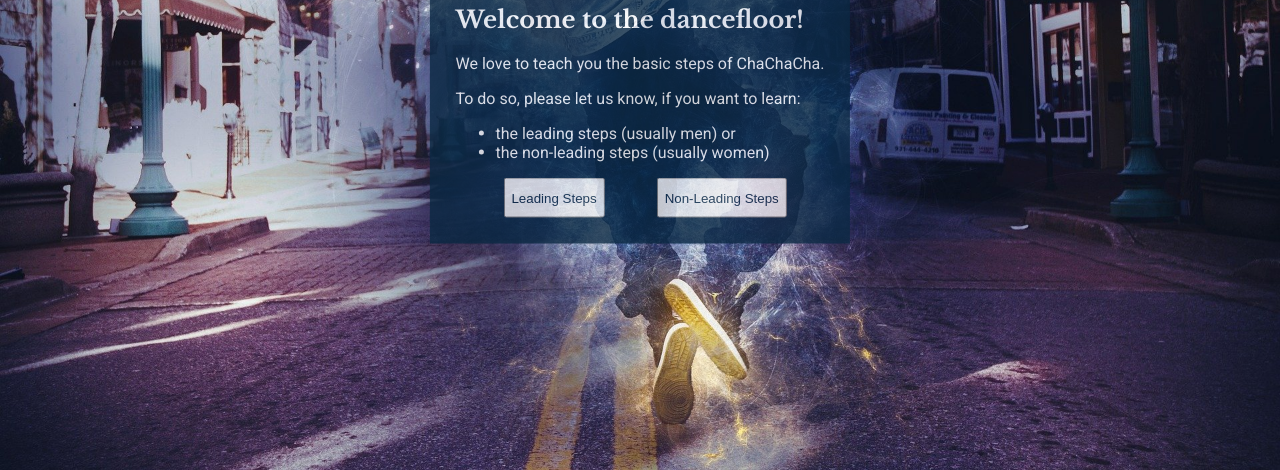
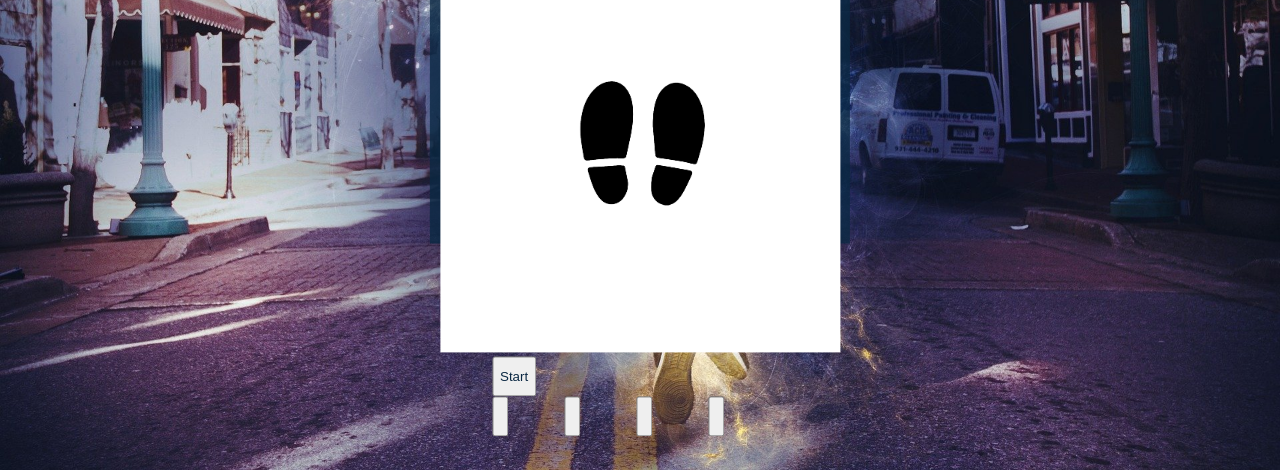
Before and after one commit to Code-Institute-Submissions/andreagorsche-chachach-_teacher_AugResub, a plain HTML site: page index.html in a window 1280 px wide. Shown: the part 330-800 px from the top of the page. Drawn offline with nearby package versions, Linux system fonts and the light colour scheme; files whose address does not match are found by name.

Commit message:
Add hidden dancefloors m/f and dancing step pics men

```diff
--- a/assets/css/style.css
+++ b/assets/css/style.css
@@ -29,7 +29,7 @@ li {
 }
 
 
-/*styling and positioning of intro box*/
+/*styling and positioning of intro box and dancefloor*/
 
 #intro {
     background-color: #0B2843;
@@ -42,8 +42,28 @@ li {
     padding: 2%;
 }
 
+.dancefloor{
+    height: 25rem;
+    width: 25rem;
+    position: absolute;
+    top: 50%;
+    left: 50%;
+    -ms-transform: translate(-50%, -50%);
+    transform: translate(-50%, -50%);
+    padding: 2%;
+}
+
+.dancefloor > img {
+    height: 25rem;
+    width: 25rem;
+}
+
 button {
     height: 5vh;
     color: #0B2843;
     margin-left: 13%;
 }
+
+.music {
+    display: block;
+}
--- a/assets/js/script.js
+++ b/assets/js/script.js
@@ -1,4 +1,8 @@
-leadingSteps(){
+loadLeadingSteps (){
+}
+
+
+startLeadingSteps(){
 
 }
 
--- a/index.html
+++ b/index.html
@@ -9,8 +9,10 @@
     <meta name="description" content="Learn the basic steps of ChaChaCha with the ChaChaCha Teacher">
     <meta name="keywords" content="chachacha, virtual dance class, learn basic dance steps, chachacha teacher, dance lesson online">
 
-    <!--stylesheet integration-->
+    <!--stylesheet and font awesome integration-->
     <link rel="stylesheet" href="assets/css/style.css">
+    <link rel="stylesheet" href="https://use.fontawesome.com/releases/v5.7.2/css/all.css" integrity="sha384-fnmOCqbTlWIlj8LyTjo7mOUStjsKC4pOpQbqyi7RrhN7udi9RwhKkMHpvLbHG9Sr" crossorigin="anonymous">
+
     <title>ChaChaCha Teacher</title>
 </head>
 <body>
@@ -27,7 +29,32 @@
 
     <!--initial user choice-->
     <button id="leading">Leading Steps</button>
-    <button id="leading">Non-Leading Steps</button>
+    <button id="nonleading">Non-Leading Steps</button>
+    </div>
+
+    <!--hidden dancefloor for men-->
+    <div class="dancefloor">
+        <h1>ChaChaCha Teacher</h1>
+        <img src="assets/images/dancingmen/stepsmen0.png">
+        <button id="startmen">Start</button>
+        <div class = music>
+            <button class="playpause" class="fa-solid fa-play-pause" title="Play/Pause"></button>
+            <button class="muteunmute" class="fa-solid fa-volume-slash" title="Un/mute"></button>
+            <button class="volumehigh" class="fa-solid fa-volume-high" title="VolumeHigher"></button>
+            <button class="volumelow" class="fa-solid fa-volume-low" title="VolumeLower"></button>
+        </div>
+    </div>
+    <!--hidden dancefloor for women-->
+    <div hidden class="dancefloor">
+        <h1>ChaChaCha Teacher</h1>
+        <img src="">
+        <button id="startwomen">Start</button>
+        <div class = music>
+            <button class="playpause" class="fa-solid fa-play-pause" title="Play/Pause"></button>
+            <button class="muteunmute" class="fa-solid fa-volume-slash" title="Un/mute"></button>
+            <button class="volumehigh" class="fa-solid fa-volume-high" title="VolumeHigher"></button>
+            <button class="volumelow" class="fa-solid fa-volume-low" title="VolumeLower"></button>
+        </div>
     </div>
 
     <!--javascript integration-->
```
Also changed, not shown: assets/images/backgrounds/girl-5198647_1920 - Kopie.jpg (renamed from assets/images/girl-5198647_1920 - Kopie.jpg), assets/images/backgrounds/hip-hop-1873203_1920.jpg (renamed from assets/images/hip-hop-1873203_1920.jpg), assets/images/backgrounds/man-4087543_1920 - Kopie.jpg (renamed from assets/images/man-4087543_1920 - Kopie.jpg), assets/images/dancingmen/stepsmen0.png (added), assets/images/dancingmen/stepsmen1.png (added), assets/images/dancingmen/stepsmen2.png (added), assets/images/dancingmen/stepsmen3.png (added), assets/images/dancingmen/stepsmen4.png (added), assets/images/dancingmen/stepsmen5.png (added), assets/images/dancingmen/stepsmen6.png (added), assets/images/dancingmen/stepsmen7.png (added), assets/images/dancingmen/stepsmen8.png (added), 6 other files.
